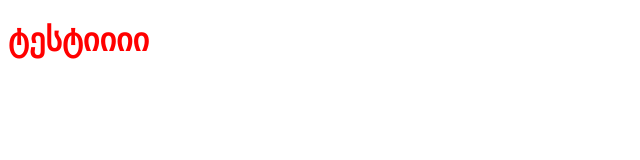
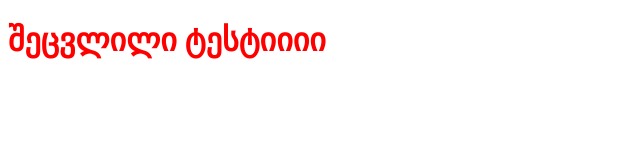
Before and after one commit to vitooooo123/------, a plain HTML site: page index.html in a window 1280 px wide. Shown: the whole page, without its empty margins (0-640 px from the left). Drawn offline with nearby package versions, Linux system fonts and the light colour scheme; files that its build step writes are made by us from their sources.

Commit message:
change text

```diff
--- a/index.html
+++ b/index.html
@@ -8,7 +8,7 @@
     <title>onlain</title>
 </head>
 <body>
-    <h1>ტესტიიიი</h1>
+    <h1> შეცვლილი ტესტიიიი</h1>
 
 </body>
 </html>
```
